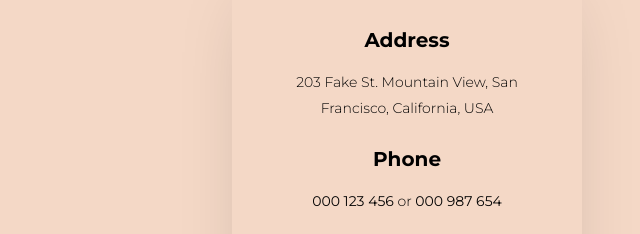
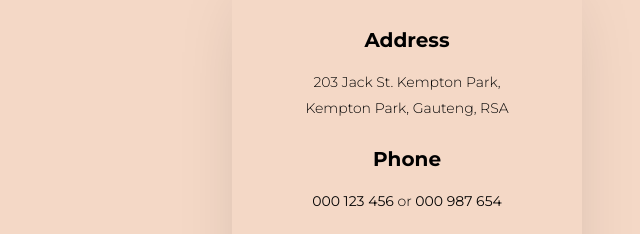
Before and after one commit to Kucacile/Kucacile, a plain HTML site: page index.html in a window 1280 px wide. Shown: the part 4046-4280 px from the top of the page, 43-683 px from the left. Drawn offline with Linux system fonts and the light colour scheme; files whose address does not match are found by name.

Commit message:
Update index.html

```diff
--- a/index.html
+++ b/index.html
@@ -308,7 +308,7 @@
 					<div class="appointment-info text-center p-5">
 						<div class="mb-4">
 							<h3 class="mb-3"><strong>Address</strong></h3>
-							<p> 203 Fake St. Mountain View, San Francisco, California, USA</p>
+							<p> 203 Jack St. Kempton Park, Kempton Park, Gauteng, RSA</p>
 						</div>
 						<div class="mb-4">
 							<h3 class="mb-3"><strong>Phone</strong></h3>
```
